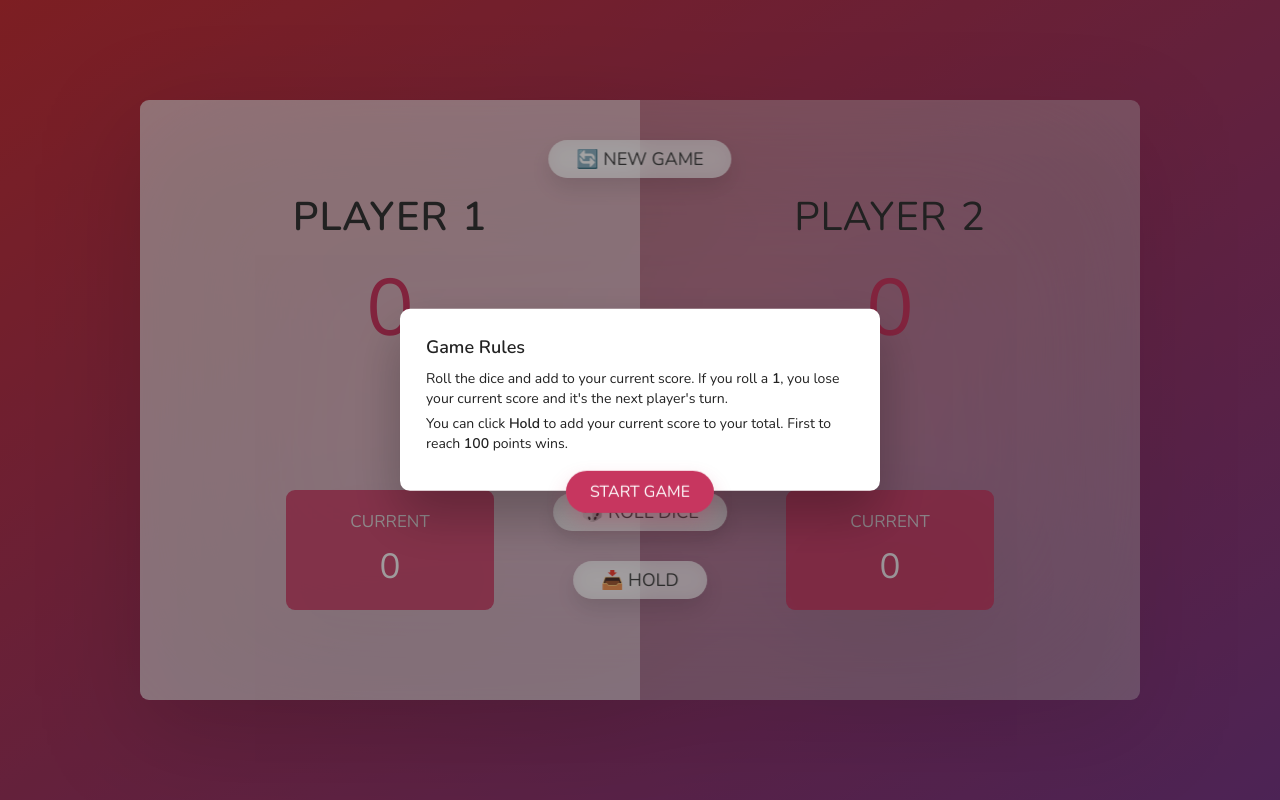
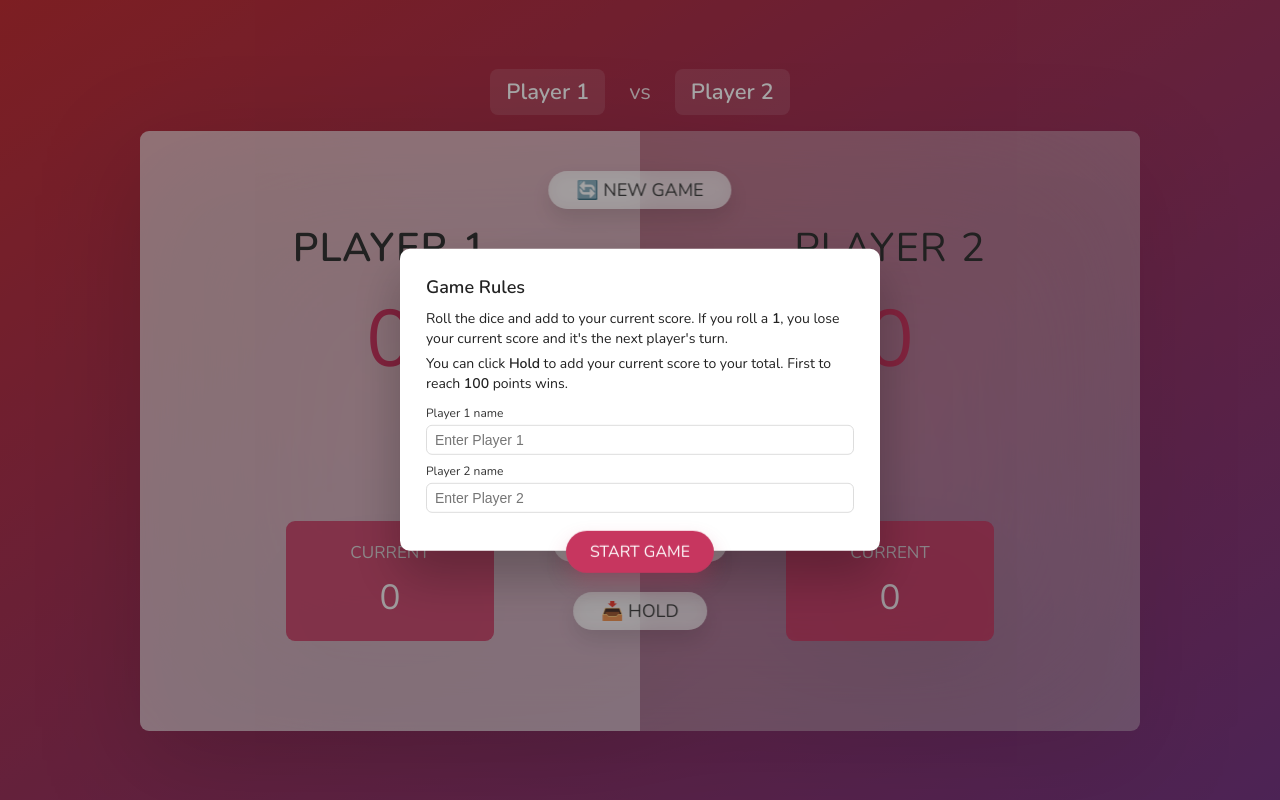
Before and after one commit to Nabhye/JS-Project-3-Pig-Game, a plain HTML site: page index.html in a window 1280 px wide. Drawn offline with nearby package versions, Linux system fonts and the light colour scheme.

Commit message:
added display player name istead of fix names

```diff
--- a/index.html
+++ b/index.html
@@ -8,6 +8,11 @@
     <title>Pig Game</title>
   </head>
   <body>
+    <div class="names-bar" id="names-bar">
+      <span class="display-name" id="displayName--0">Player 1</span>
+      <span class="display-vs">vs</span>
+      <span class="display-name" id="displayName--1">Player 2</span>
+    </div>
     <main>
       <section class="player player--0 player--active">
         <h2 class="name" id="name--0">Player 1</h2>
@@ -39,6 +44,18 @@
       <h3 id="rules-title">Game Rules</h3>
       <p>Roll the dice and add to your current score. If you roll a <strong>1</strong>, you lose your current score and it's the next player's turn.</p>
       <p>You can click <strong>Hold</strong> to add your current score to your total. First to reach <strong>100</strong> points wins.</p>
+
+      <form id="name-form" class="name-form" onsubmit="return false;">
+        <div class="input-row">
+          <label for="input--0">Player 1 name</label>
+          <input type="text" id="input--0" placeholder="Enter Player 1" maxlength="20">
+        </div>
+        <div class="input-row">
+          <label for="input--1">Player 2 name</label>
+          <input type="text" id="input--1" placeholder="Enter Player 2" maxlength="20">
+        </div>
+      </form>
+
       <div style="display:flex;justify-content:center;margin-top:1.2rem;">
         <button class="btn btn--start" id="btn--start">Start Game</button>
       </div>
--- a/script.js
+++ b/script.js
@@ -12,6 +12,10 @@ const diceEl = document.querySelector(".dice");
 const btnNew = document.querySelector(".btn--new");
 const btnRoll = document.querySelector(".btn--roll");
 const btnHold = document.querySelector(".btn--hold");
+const displayName0 = document.getElementById('displayName--0');
+const displayName1 = document.getElementById('displayName--1');
+const inputName0 = document.getElementById('input--0');
+const inputName1 = document.getElementById('input--1');
 
 // Game state variables
 let scores, currentScore, activePlayer, playing;
@@ -39,6 +43,16 @@ const init = function () {
   const backdropInit = document.getElementById('backdrop');
   if (rulesInit) rulesInit.classList.remove('hidden');
   if (backdropInit) backdropInit.classList.remove('hidden');
+  // reset name inputs to empty so user can enter new names on New Game
+  if (inputName0) inputName0.value = '';
+  if (inputName1) inputName1.value = '';
+  // reset displayed names to defaults
+  const nameEl0 = document.getElementById('name--0');
+  const nameEl1 = document.getElementById('name--1');
+  if (nameEl0) nameEl0.textContent = 'Player 1';
+  if (nameEl1) nameEl1.textContent = 'Player 2';
+  if (displayName0) displayName0.textContent = 'Player 1';
+  if (displayName1) displayName1.textContent = 'Player 2';
   // Disable roll/hold until Start pressed
   btnRoll.disabled = true;
   btnHold.disabled = true;
@@ -106,6 +120,15 @@ const startGame = function () {
 if (btnStart) {
   btnStart.addEventListener('click', function (e) {
     e.stopPropagation();
+    // Read names from inputs and update displays
+    const name0 = inputName0 && inputName0.value.trim() ? inputName0.value.trim() : 'Player 1';
+    const name1 = inputName1 && inputName1.value.trim() ? inputName1.value.trim() : 'Player 2';
+    const nameEl0 = document.getElementById('name--0');
+    const nameEl1 = document.getElementById('name--1');
+    if (nameEl0) nameEl0.textContent = name0;
+    if (nameEl1) nameEl1.textContent = name1;
+    if (displayName0) displayName0.textContent = name0;
+    if (displayName1) displayName1.textContent = name1;
     startGame();
   });
 }
--- a/style.css
+++ b/style.css
@@ -18,14 +18,16 @@ body {
   color: #333;
   background-image: linear-gradient(to top left, #753682 0%, #bf2e34 100%);
   display: flex;
+  flex-direction: column;
   align-items: center;
   justify-content: center;
+  gap: 1.6rem;
 }
 
 /* MAIN BOARD */
 main {
   position: relative;
-  width: 100rem;
+  width: min(100rem, calc(100% - 8rem));
   height: 60rem;
   background-color: rgba(255, 255, 255, 0.35);
   backdrop-filter: blur(100px);
@@ -196,4 +198,29 @@ main {
   display: none !important;
   pointer-events: none !important;
 }
+
+/* Names bar shown above the board */
+.names-bar {
+  width: min(100rem, calc(100% - 8rem));
+  margin: 0 auto;
+  display: flex;
+  justify-content: center;
+  align-items: center;
+  gap: 2.4rem;
+  color: #fff;
+  font-size: 2.2rem;
+}
+.display-name {
+  background: rgba(255,255,255,0.12);
+  padding: 0.8rem 1.6rem;
+  border-radius: 0.8rem;
+  font-weight: 600;
+}
+.display-vs { color: rgba(255,255,255,0.85); font-weight: 400; }
+
+/* Name input form inside rules modal */
+.name-form { margin-top: 1.2rem; }
+.name-form .input-row { display:flex; flex-direction:column; gap:0.4rem; margin-bottom:0.8rem; }
+.name-form label { font-size:1.2rem; color:#333; }
+.name-form input { padding:0.6rem 0.8rem; border-radius:6px; border:1px solid #ddd; font-size:1.4rem; }
 /* end of original stylesheet */
```
